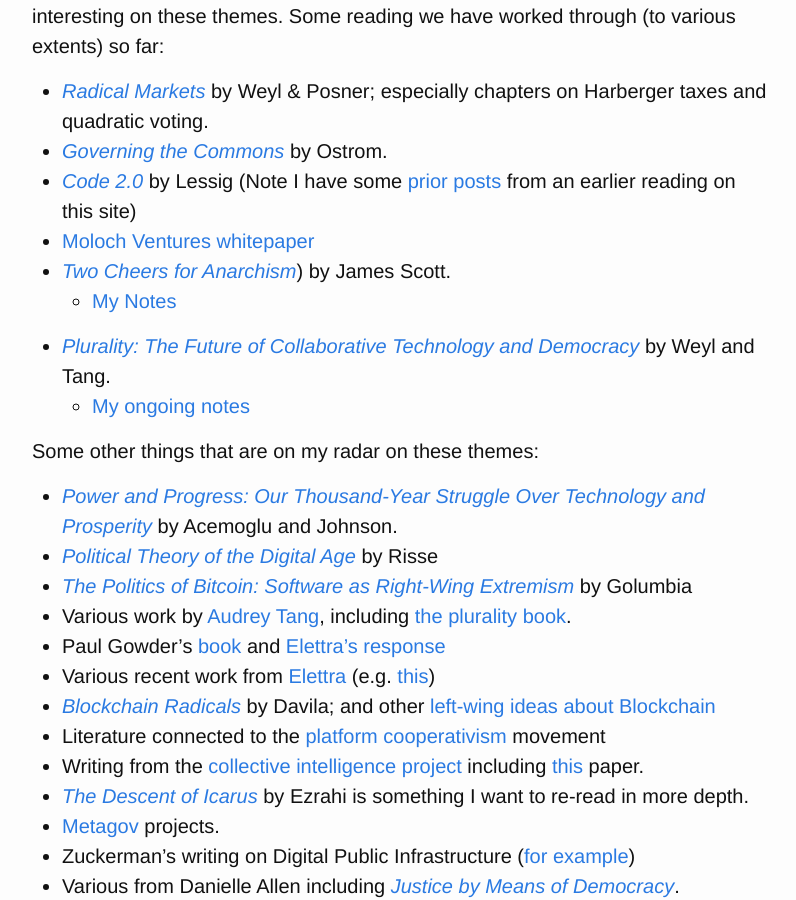
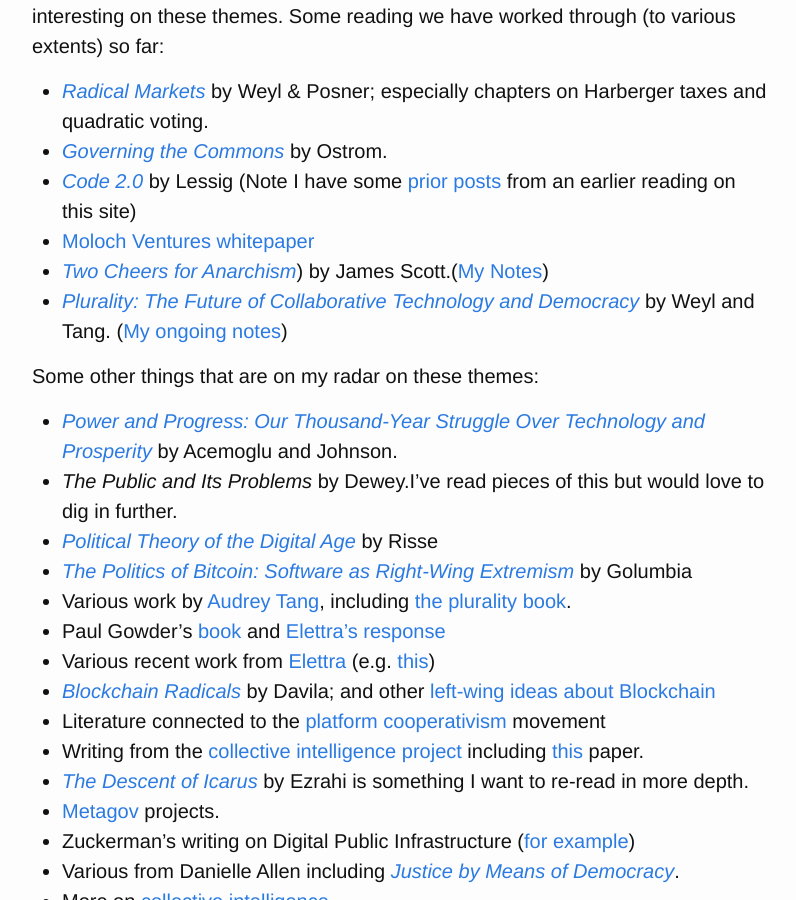
Before and after one commit to Fossj117/fossj117.github.io, a Jekyll site: the page built from _posts/2023-10-16-tech-economics-goverance-reading.md, in a window 1280 px wide and 900 px high, scrolled down 354 px. Shown: the whole window, without its empty margins (238-1034 px from the left). Built offline with Jekyll 4.4.1, drawn with Linux system fonts in a browser that asks for light colours; a script that is not in the unit is left out; comment, search, counter and statistics services are not loaded.

Commit message:
update goverance reading list with Dewey

```diff
--- a/_posts/2023-10-16-tech-economics-goverance-reading.md
+++ b/_posts/2023-10-16-tech-economics-goverance-reading.md
@@ -13,14 +13,13 @@
 - [_Governing the Commons_](https://www.cambridge.org/core/books/governing-the-commons/A8BB63BC4A1433A50A3FB92EDBBB97D5) by Ostrom.
 - [_Code 2.0_](https://en.wikipedia.org/wiki/Code:_Version_2.0) by Lessig (Note I have some [prior](https://jeffreyfossett.com/2021/04/12/lessig-code-resonances.html) [posts](https://jeffreyfossett.com/2021/04/14/more-lessig-code-reflections.html) from an earlier reading on this site)
 - [Moloch Ventures whitepaper](https://github.com/MolochVentures/Whitepaper/blob/master/Whitepaper.pdf)
-- [_Two Cheers for Anarchism_](https://press.princeton.edu/books/paperback/9780691161037/two-cheers-for-anarchism)) by James Scott.
-  - [My Notes](https://jeffreyfossett.com/2023/12/20/notes-on-scott.html)
-- [_Plurality: The Future of Collaborative Technology and Democracy_](https://github.com/pluralitybook/plurality) by Weyl and Tang.
-  - [My ongoing notes](https://jeffreyfossett.com/2023/12/27/notes-on-plurality-book.html)
+- [_Two Cheers for Anarchism_](https://press.princeton.edu/books/paperback/9780691161037/two-cheers-for-anarchism)) by James Scott.([My Notes](https://jeffreyfossett.com/2023/12/20/notes-on-scott.html))
+- [_Plurality: The Future of Collaborative Technology and Democracy_](https://github.com/pluralitybook/plurality) by Weyl and Tang. ([My ongoing notes](https://jeffreyfossett.com/2023/12/27/notes-on-plurality-book.html))
 
 Some other things that are on my radar on these themes:
 
 - [_Power and Progress: Our Thousand-Year Struggle Over Technology and Prosperity_](https://www.amazon.com/Power-Progress-Thousand-Year-Technology-Prosperity/dp/1541702530) by Acemoglu and Johnson.
+- _The Public and Its Problems_ by Dewey.I've read pieces of this but would love to dig in further.
 - [_Political Theory of the Digital Age_](https://www.cambridge.org/core/books/political-theory-of-the-digital-age/9BD53911483266AC3FCDF8EECEE95D9E) by Risse
 - [_The Politics of Bitcoin: Software as Right-Wing Extremism_](https://www.amazon.com/Politics-Bitcoin-Right-Wing-Extremism-Forerunners/dp/1517901804) by Golumbia
 - Various work by [Audrey Tang](https://en.wikipedia.org/wiki/Audrey_Tang), including [the plurality book](https://github.com/pluralitybook/plurality).
```
